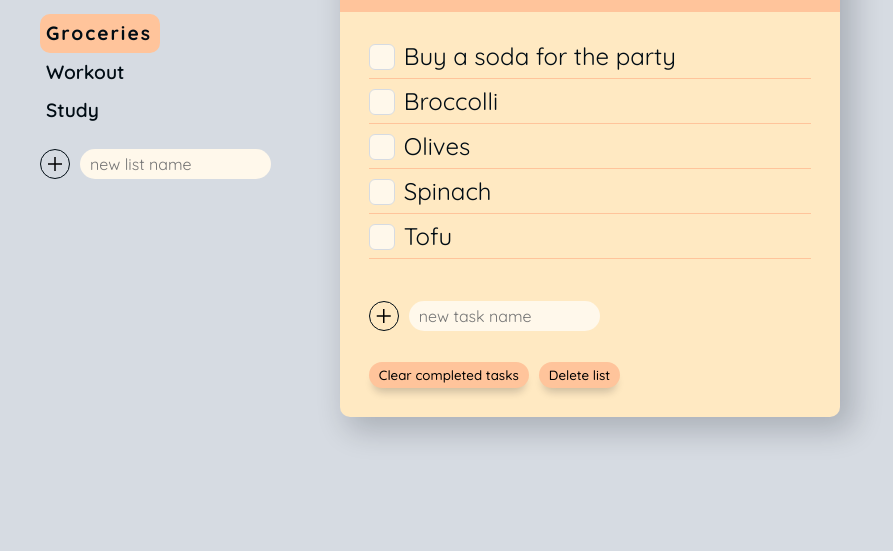
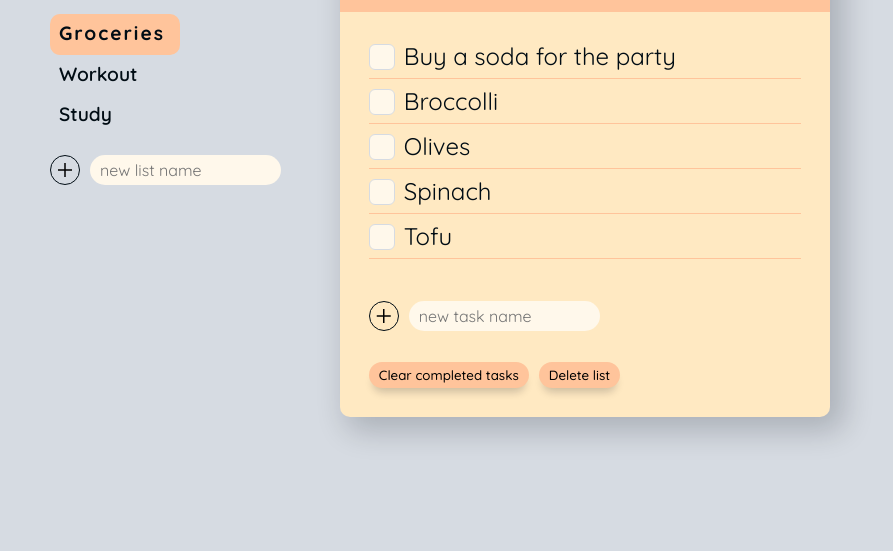
Before and after one commit to WWILLDDI/TO-DO-app, a plain HTML site: page index.html in a window 1280 px wide. Shown: the part 249-800 px from the top of the page, without its empty margins (200-1093 px from the left). Drawn offline with nearby package versions, Linux system fonts and the light colour scheme.

Commit message:
Update style.css

```diff
--- a/styles/style.css
+++ b/styles/style.css
@@ -49,6 +49,7 @@ body {
 
 .all-tasks {
   grid-area: lists;
+  margin-left: 10px;
 }
 
 .task-list {
@@ -59,16 +60,32 @@ body {
   list-style: none;
 }
 
+/* .task-list-title */
+
 .list-name {
-  width: 7.5rem;
-  padding: 3px 6px;
+  display: block;
+  width: 130px;
+  padding: 3px 9px;
   cursor: pointer;
-  transition: all 0.2s;
+  transition: transform 0.2s;
 }
 
-.list-name:hover {
-  border-radius: 8px;
-  box-shadow: 0 8px 8px -4px rgba(0, 12, 20, 0.2);
+.list-name::after {
+  content: '';
+  display: block;
+  width: 0;
+  height: 2px;
+  background: var(--color-accent);
+  transition: width .3s;
+}
+
+.list-name:hover::after {
+  width: 100%;
+
+}
+
+.list-name:focus,
+.list-name:active {
 }
 
 .task-form {
@@ -149,18 +166,15 @@ form {
 }
 
 .active-list {
-  width: 7.5rem;
   font-weight: 700;
   letter-spacing: 2px;
   background-color: var(--color-accent);
-  padding: 3px 6px;
   border-radius: var(--border-radius-small);
 }
 
 .todo-list {
   grid-area: active;
-  /* padding: var(--list-padding); */
-  /* padding: 10px 15px; */
+  margin-right: 10px;
   background-color: var(--color-secondary);
   border-radius: 10px;
   color: var(--color-text);
```
